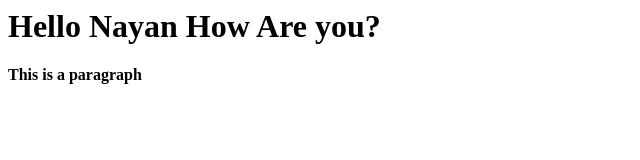
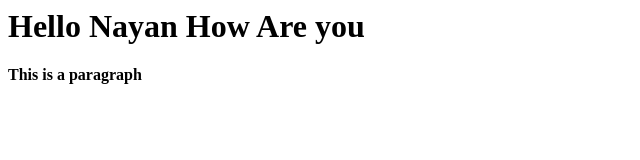
Before and after one commit to nayangogoi744/devops-project, a plain HTML site: page index.html in a window 1280 px wide. Shown: the full height of the page, 0-640 px from the left. Drawn offline with Linux system fonts and the light colour scheme.

Commit message:
Update index.html

```diff
--- a/index.html
+++ b/index.html
@@ -1,6 +1,6 @@
 <html>
   <body>
-    <h1> Hello Nayan How Are you?</h1>
+    <h1> Hello Nayan How Are you</h1>
     <p>
     <h4> This is a paragraph</h4>
     </p>
```
